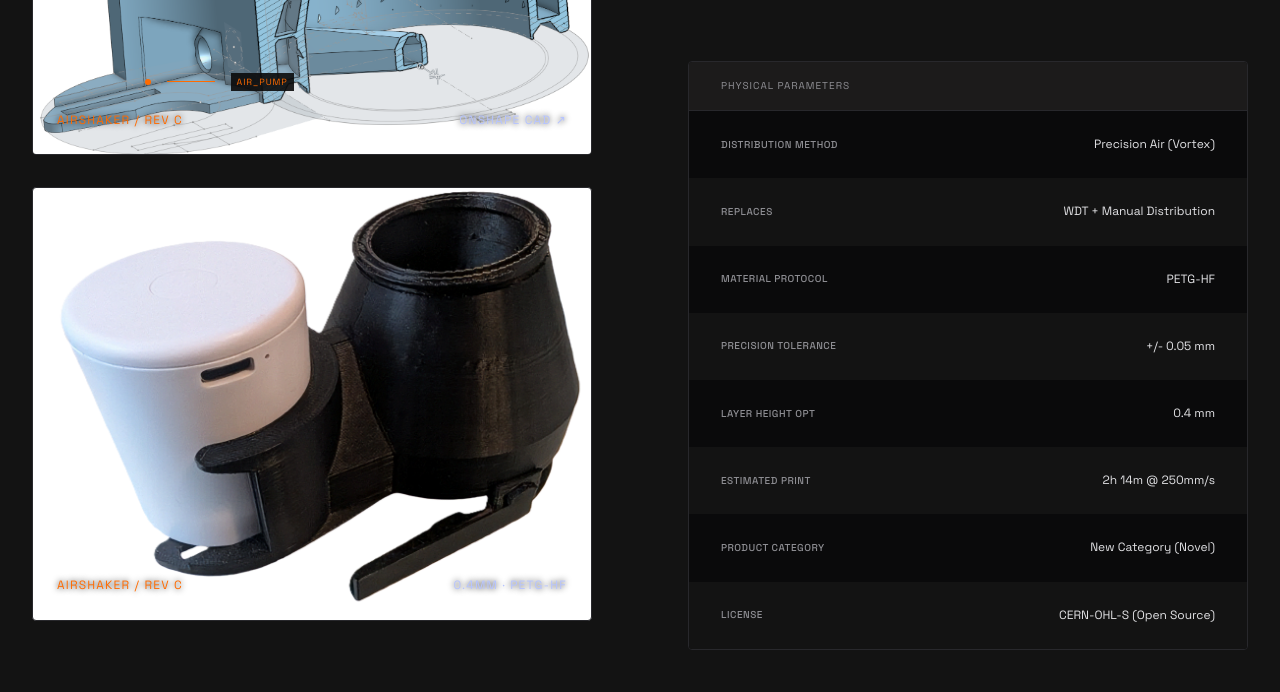
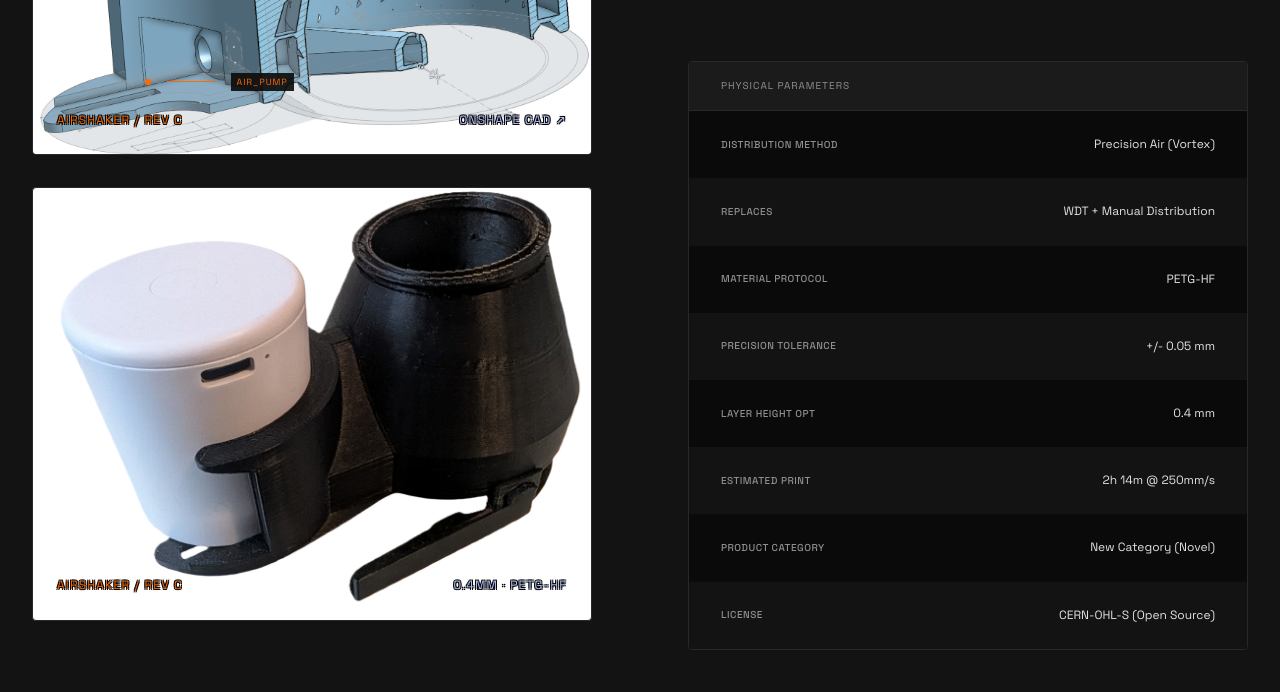
Before and after one commit to MakerFirst3DP/MakerFirst3DP.github.io, an Astro site: page / in a window 1280 px wide. Shown: the part 902-1594 px from the top of the page. Built offline with nearby package versions, Linux system fonts and the light colour scheme; Astro itself is replaced by a stand-in of ours.

Commit message:
Fix label readability: use sharp text outline instead of blurry shadow

```diff
--- a/src/components/sections/Product.astro
+++ b/src/components/sections/Product.astro
@@ -31,8 +31,8 @@
             class="w-full h-auto object-contain"
           />
           <!-- Bottom labels: plain text, no rectangles. Left=orange, Right=blue. -->
-          <span class="absolute bottom-3 left-3 font-display text-xs uppercase tracking-widest z-10" style="color:#FF6B00; text-shadow:0 0 6px rgba(0,0,0,1);">AIRSHAKER / REV C</span>
-          <a href="https://cad.onshape.com/documents/87e3546070b02d8f0ccd361f/w/2e7f911bc6f322aa95b8ad4b/e/3465917065ae54ea0a6821cd?renderMode=0&uiState=69dd83e4920ad55a6876bbb7" target="_blank" rel="noopener noreferrer" class="absolute bottom-3 right-3 font-display text-xs uppercase tracking-widest z-10 hover:underline" style="color:#b6c4ff; text-shadow:0 0 6px rgba(0,0,0,1);">ONSHAPE CAD ↗</a>
+          <span class="absolute bottom-3 left-3 font-display text-xs uppercase tracking-widest z-10" style="color:#FF6B00; text-shadow:0 0 0 #000, 1px 1px 0 #000, -1px -1px 0 #000, 1px -1px 0 #000, -1px 1px 0 #000;">AIRSHAKER / REV C</span>
+          <a href="https://cad.onshape.com/documents/87e3546070b02d8f0ccd361f/w/2e7f911bc6f322aa95b8ad4b/e/3465917065ae54ea0a6821cd?renderMode=0&uiState=69dd83e4920ad55a6876bbb7" target="_blank" rel="noopener noreferrer" class="absolute bottom-3 right-3 font-display text-xs uppercase tracking-widest z-10 hover:underline" style="color:#b6c4ff; text-shadow:0 0 0 #000, 1px 1px 0 #000, -1px -1px 0 #000, 1px -1px 0 #000, -1px 1px 0 #000;">ONSHAPE CAD ↗</a>
           <!-- [WIDGET] Schematic Callouts -->
           <div class="absolute top-[28%] right-[15%] flex items-center gap-2">
             <div class="callout-dot"></div>
@@ -53,8 +53,8 @@
             alt="AirShaker — printed and assembled real product photo"
             class="w-full h-auto object-cover"
           />
-          <span class="absolute bottom-3 left-3 font-display text-xs uppercase tracking-widest z-10" style="color:#FF6B00; text-shadow:0 0 6px rgba(0,0,0,1);">AIRSHAKER / REV C</span>
-          <span class="absolute bottom-3 right-3 font-display text-xs uppercase tracking-widest z-10" style="color:#b6c4ff; text-shadow:0 0 6px rgba(0,0,0,1);">0.4mm · PETG-HF</span>
+          <span class="absolute bottom-3 left-3 font-display text-xs uppercase tracking-widest z-10" style="color:#FF6B00; text-shadow:0 0 0 #000, 1px 1px 0 #000, -1px -1px 0 #000, 1px -1px 0 #000, -1px 1px 0 #000;">AIRSHAKER / REV C</span>
+          <span class="absolute bottom-3 right-3 font-display text-xs uppercase tracking-widest z-10" style="color:#b6c4ff; text-shadow:0 0 0 #000, 1px 1px 0 #000, -1px -1px 0 #000, 1px -1px 0 #000, -1px 1px 0 #000;">0.4mm · PETG-HF</span>
         </div>
       </div>
 
```
